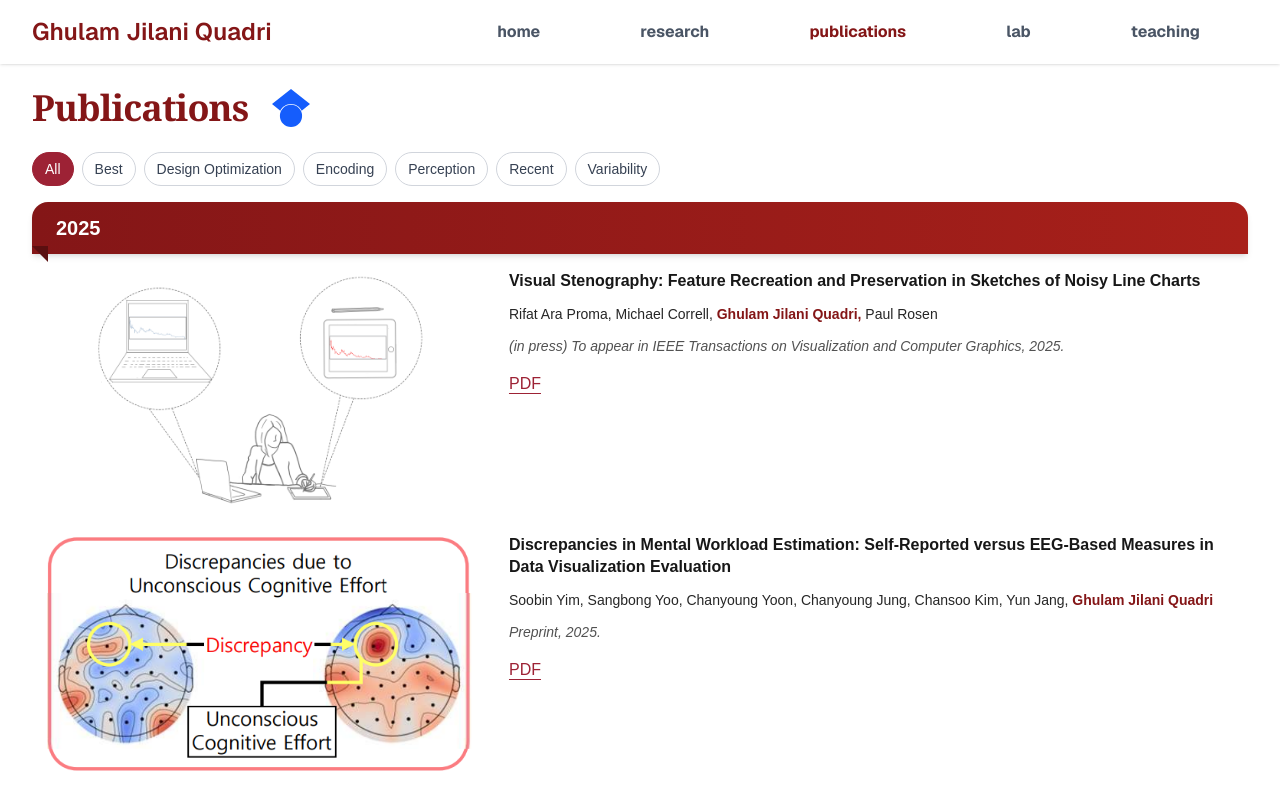
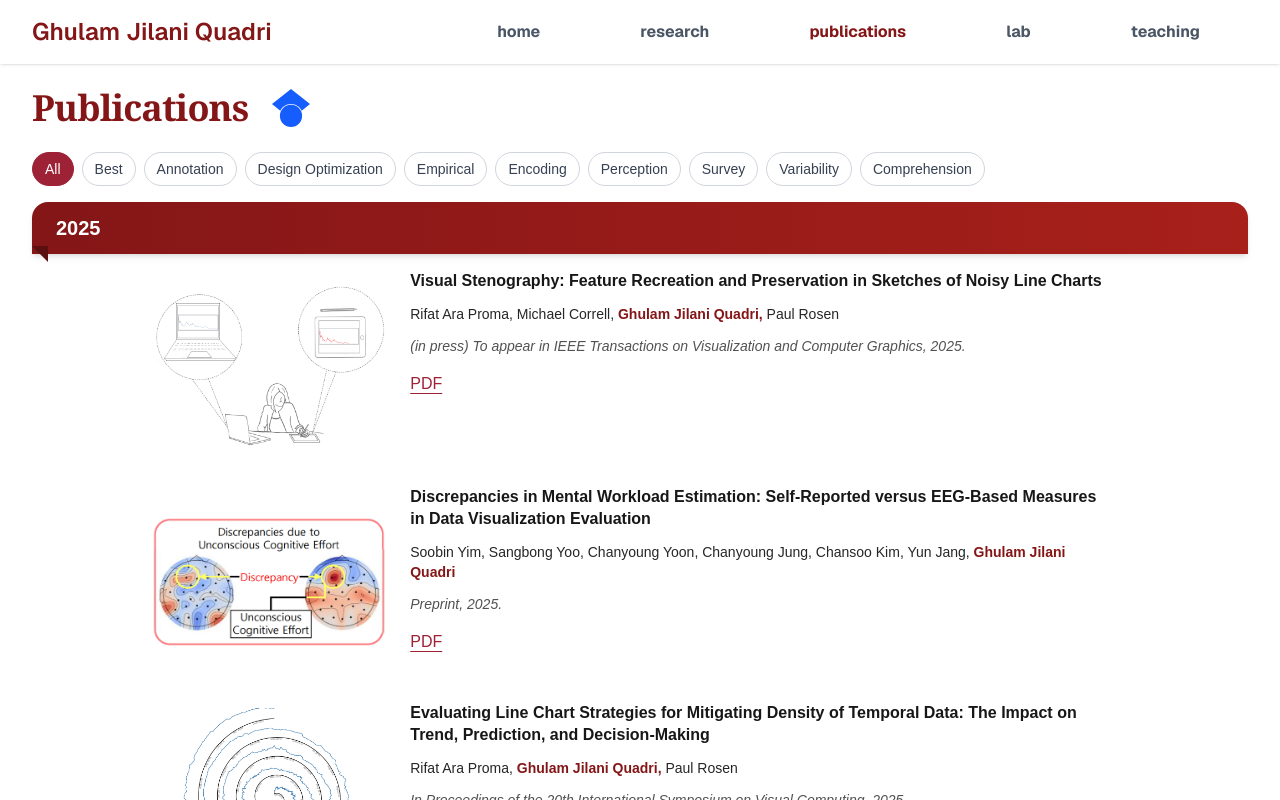
Before and after one commit to nischaldinesh/quadri_portfolio_website, a Next.js app: page /publications in a window 1280 px wide. Shown: the top 800 px of the page. Built offline with nearby package versions, Linux system fonts and the light colour scheme.

Commit message:
feat: new changes

```diff
--- a/app/page.tsx
+++ b/app/page.tsx
@@ -16,19 +16,41 @@ const PREFERRED_TAG_ORDER = [
   "Design Optimization",
   "Variability",
   "Encoding",
+  "Empirical",
+  "Survey",
 ];
 
 export default function Page() {
   const latestNews = newsItems.slice(0, 4); // show only first 4 news items
-  const [activeTag, setActiveTag] = useState<string>("Best"); // default = Best
+
+  const dedupSelected = useMemo(() => {
+    const map = new Map<string, any>();
+    const dups: string[] = [];
+    for (const p of selectedPulications) {
+      if (map.has(p.slug)) {
+        dups.push(p.slug);
+        continue;
+      }
+      map.set(p.slug, p);
+    }
+    if (dups.length) {
+      console.warn(
+        "Duplicate selectedPulications slugs detected (keeping first):",
+        Array.from(new Set(dups))
+      );
+    }
+    return Array.from(map.values());
+  }, []);
 
   const visibleTags = useMemo(() => {
-    const s = new Set<string>();
-    selectedPulications.forEach((p: any) =>
-      p.tags?.forEach((t: string) => s.add(t))
+    const present = new Set<string>();
+    dedupSelected.forEach((p: any) =>
+      p.tags?.forEach((t: string) => present.add(t))
     );
-    return PREFERRED_TAG_ORDER.filter((t) => s.has(t));
-  }, []);
+    return PREFERRED_TAG_ORDER.filter((t) => present.has(t));
+  }, [dedupSelected]);
+
+  const [activeTag, setActiveTag] = useState<string>("Recent"); // default = Best
 
   useEffect(() => {
     if (!visibleTags.includes(activeTag)) {
@@ -38,10 +60,9 @@ export default function Page() {
   }, [visibleTags, activeTag]);
 
   const filteredSelected = useMemo(() => {
-    return selectedPulications.filter((p: any) => p.tags?.includes(activeTag));
-  }, [activeTag]);
+    return dedupSelected.filter((p: any) => p.tags?.includes(activeTag));
+  }, [activeTag, dedupSelected]);
 
-  // Helper to normalize single or array link field on news items
   const toLinks = (link?: any) =>
     link ? (Array.isArray(link) ? link : [link]) : [];
 
@@ -307,7 +328,7 @@ export default function Page() {
               )}
 
               <ul className="space-y-5">
-                {filteredSelected.map((p: any) => {
+                {filteredSelected.map((p: any, i: number) => {
                   const extraPdf =
                     p.detail?.pdf &&
                     !p.links?.some((l: any) => l.label.toLowerCase() === "pdf")
@@ -317,7 +338,7 @@ export default function Page() {
 
                   return (
                     <li
-                      key={p.slug}
+                      key={`${p.slug}-${p.year ?? i}`}
                       className="bg-white p-4 shadow-sm hover:shadow-md transition-shadow"
                     >
                       <h3 className="text-neutral-900 leading-snug font-semibold">
@@ -326,15 +347,15 @@ export default function Page() {
 
                       {/* Authors */}
                       <p className="text-neutral-700 text-sm mt-1">
-                        {p.authors?.map((a: any, i: number) => (
+                        {p.authors?.map((a: any, ai: number) => (
                           <span
-                            key={`${p.slug}-a-${i}`}
+                            key={`${p.slug}-a-${ai}`}
                             className={
                               a.highlight ? "font-semibold text-[#841617]" : ""
                             }
                           >
                             {a.name}
-                            {i < p.authors.length - 1 ? ", " : ""}
+                            {ai < p.authors.length - 1 ? ", " : ""}
                           </span>
                         ))}
                       </p>
@@ -351,9 +372,9 @@ export default function Page() {
                       {/* Links row */}
                       {allLinks.length ? (
                         <div className="flex flex-wrap items-center gap-3 mt-3">
-                          {allLinks.map((l: any, i: number) => (
+                          {allLinks.map((l: any, li: number) => (
                             <Link
-                              key={`${p.slug}-l-${i}`}
+                              key={`${p.slug}-l-${li}`}
                               href={l.href}
                               target="_blank"
                               className="text-blue-600 hover:underline underline-offset-2 text-sm font-medium"
--- a/app/publications/page.tsx
+++ b/app/publications/page.tsx
@@ -6,13 +6,28 @@ import { useMemo, useState } from "react";
 
 const YEAR_ORDER = [2025, 2024, 2023, 2022, 2021, 2020, 2019, 2018, 2017];
 
+const TAG_ORDER: string[] = [
+  "All",
+  // "Recent",
+  "Best",
+  "Annotation",
+  "Comrehension",
+  "Design Optimization",
+  "Empirical",
+  "Encoding",
+  "Perception",
+  "Survey",
+  "Variability",
+];
+
+const HIDDEN_TAGS = new Set<string>(["Recent"]);
+
 function YearRibbon({ year }: { year: number }) {
   return (
     <div className="relative mb-2">
       <div className="bg-gradient-to-r rounded-t-2xl from-[#841617] to-[#a8201a] py-3 px-6 shadow-md">
         <h2 className="text-xl font-semibold text-white">{year}</h2>
       </div>
-
       <div className="absolute left-0 -bottom-2 w-0 h-0 border-l-[16px] border-l-transparent border-t-[16px] border-t-[#5a0f10]" />
     </div>
   );
@@ -21,16 +36,60 @@ function YearRibbon({ year }: { year: number }) {
 export default function PublicationsPage() {
   const [activeTag, setActiveTag] = useState<string | null>(null);
 
-  const allTags = useMemo(() => {
-    const set = new Set<string>();
-    publications.forEach((p) => p.tags?.forEach((t) => set.add(t)));
-    return Array.from(set).sort((a, b) => a.localeCompare(b));
+  const dedupedPublications = useMemo(() => {
+    const seen = new Set<string>();
+    const dups: string[] = [];
+    const out: typeof publications = [];
+
+    for (const p of publications) {
+      if (seen.has(p.slug)) {
+        dups.push(p.slug);
+        continue;
+      }
+      seen.add(p.slug);
+      out.push(p);
+    }
+
+    if (dups.length) {
+      console.warn(
+        "Duplicate publication slugs detected (keeping first):",
+        Array.from(new Set(dups))
+      );
+    }
+
+    return out;
   }, []);
 
+  const { allTags, counts } = useMemo(() => {
+    const counts = new Map<string, number>();
+
+    dedupedPublications.forEach((p) => {
+      p.tags?.forEach((t) => {
+        if (!HIDDEN_TAGS.has(t)) {
+          counts.set(t, (counts.get(t) ?? 0) + 1);
+        }
+      });
+    });
+
+    const orderIndex = (t: string) => {
+      const idx = TAG_ORDER.indexOf(t);
+      return idx === -1 ? Number.POSITIVE_INFINITY : idx;
+    };
+
+    const allTags = Array.from(counts.keys()).sort((a, b) => {
+      const ai = orderIndex(a);
+      const bi = orderIndex(b);
+      if (ai !== bi) return ai - bi;
+      return a.localeCompare(b);
+    });
+
+    return { allTags, counts };
+  }, [dedupedPublications]);
+
   const filtered = useMemo(() => {
-    if (!activeTag) return publications;
-    return publications.filter((p) => p.tags?.includes(activeTag));
-  }, [activeTag]);
+    if (!activeTag) return dedupedPublications;
+    return dedupedPublications.filter((p) => p.tags?.includes(activeTag));
+  }, [activeTag, dedupedPublications]);
 
   const byYear = YEAR_ORDER.map((year) => ({
     year,
@@ -39,7 +98,6 @@ export default function PublicationsPage() {
 
   return (
     <main className="min-h-screen bg-white">
-      {/* Page header */}
       <section className="flex gap-6 max-w-7xl mx-auto px-4 sm:px-6 lg:px-8 py-6 items-center">
         <h1 className="text-3xl sm:text-4xl font-semibold font-serif tracking-tight text-[#841617] [text-wrap:balance]">
           Publications
@@ -56,7 +114,6 @@ export default function PublicationsPage() {
         </a>
       </section>
 
-      {/* Tags filter */}
       <section className="max-w-7xl mx-auto px-4 sm:px-6 lg:px-8 pb-4">
         <div className="flex flex-wrap items-center gap-2">
           <button
@@ -67,12 +124,15 @@ export default function PublicationsPage() {
                 ? "bg-[#9D2235] text-white border-[#9D2235]"
                 : "bg-white text-gray-700 border-gray-300 hover:bg-gray-50",
             ].join(" ")}
+            title="Show all publications"
+            aria-pressed={activeTag === null}
           >
             All
           </button>
 
           {allTags.map((tag) => {
             const active = activeTag === tag;
+            // const count = counts.get(tag) ?? 0;
             return (
               <button
                 key={tag}
@@ -87,13 +147,15 @@ export default function PublicationsPage() {
                 aria-pressed={active}
               >
                 {tag}
+                {/* <span className={active ? "opacity-90 ml-1" : "text-gray-500 ml-1"}>
+                  ({count})
+                </span> */}
               </button>
             );
           })}
         </div>
       </section>
 
-      {/* Year groups with ribbon-fold headers */}
       <section className="max-w-7xl mx-auto px-4 sm:px-6 lg:px-8 pb-16 space-y-12">
         {byYear.map(({ year, items }) =>
           items.length > 0 ? (
@@ -101,7 +163,7 @@ export default function PublicationsPage() {
               <YearRibbon year={year} />
               <div className="space-y-6 mt-4">
                 {items.map((pub) => (
-                  <PublicationCard key={pub.slug} pub={pub} />
+                  <PublicationCard key={`${pub.slug}-${pub.year}`} pub={pub} />
                 ))}
               </div>
             </div>
--- a/components/PublicationCard.tsx
+++ b/components/PublicationCard.tsx
@@ -26,7 +26,6 @@ export type Publication = {
 export default function PublicationCard({ pub }: { pub: Publication }) {
   const { image, links } = pub;
 
-  // Merge links[] with detail.pdf if not already included
   const extraPdf =
     pub.detail?.pdf && !links?.some((l) => l.label.toLowerCase() === "pdf")
       ? [{ label: "PDF", href: pub.detail.pdf }]
@@ -34,31 +33,28 @@ export default function PublicationCard({ pub }: { pub: Publication }) {
   const allLinks = [...(links || []), ...extraPdf];
 
   return (
-    <article className="group rounded-xl bg-transparent transition-transform duration-200 hover:-translate-y-[1px]">
-      <div className="flex flex-col md:flex-row gap-6">
-        {/* Media */}
-        <div className="md:w-[38%] w-full">
+    <article className="group mx-auto max-w-5xl px-4 sm:px-6 rounded-xl bg-transparent transition-transform duration-200 hover:-translate-y-[1px]">
+      <div className="flex flex-col md:flex-row gap-5 md:gap-6">
+        <div className="md:w-[24%] w-full">
           {image ? (
-            <div className="relative w-full h-44 sm:h-52 md:h-56 lg:h-60 flex items-center justify-center bg-white">
+            <div className="relative w-full h-36 sm:h-40 md:h-44 lg:h-48 flex items-center justify-center bg-white">
               <Image
                 src={image.src}
                 alt={image.alt}
                 fill
                 className="object-contain"
-                sizes="(max-width: 768px) 100vw, 38vw"
+                sizes="(max-width: 768px) 100vw, 28vw"
                 priority={false}
               />
             </div>
           ) : (
-            <div className="w-full h-44 sm:h-52 md:h-56 lg:h-60 bg-neutral-100 flex items-center justify-center text-neutral-400">
+            <div className="w-full h-36 sm:h-40 md:h-44 lg:h-48 bg-neutral-100 flex items-center justify-center text-neutral-400">
               No image
             </div>
           )}
         </div>
 
-        {/* Content */}
-        <div className="md:w-[62%] w-full flex flex-col gap-2.5 md:gap-3">
-          {/* Award / highlight badge */}
+        <div className="md:w-[72%] w-full flex flex-col gap-2.5 md:gap-3">
           {pub.highlight && (
             <span className="inline-flex w-fit items-center rounded-full bg-amber-100 text-amber-900 px-2.5 py-0.5 text-xs font-semibold">
               {pub.highlight}
@@ -104,20 +100,6 @@ export default function PublicationCard({ pub }: { pub: Publication }) {
               ))}
             </div>
           )}
-
-          {/* Optional tags (kept off for minimal look) */}
-          {/* {pub.tags?.length ? (
-            <div className="flex flex-wrap gap-2 pt-1">
-              {pub.tags.map((t) => (
-                <span
-                  key={`${pub.slug}-tag-${t}`}
-                  className="text-xs px-2.5 py-1 rounded-full bg-neutral-100 text-neutral-700"
-                >
-                  {t}
-                </span>
-              ))}
-            </div>
-          ) : null} */}
         </div>
       </div>
     </article>
--- a/data/publications.ts
+++ b/data/publications.ts
@@ -47,6 +47,7 @@ export const publications: Publication[] = [
       src: "/publications/vs.png",
       alt: "Visual Stenography Image",
     },
+    tags: ["Recent", "Encoding", "Perception", "Empirical"],
   },
   {
     slug: "discrepancies-in-mental-workload",
@@ -65,6 +66,7 @@ export const publications: Publication[] = [
     venue: "Preprint, 2025.",
     links: [{ label: "PDF", href: "https://arxiv.org/pdf/2507.09262" }],
     image: { src: "/publications/dmw.png", alt: "Distortion Image" },
+    tags: ["Recent", "Perception", "Encoding"],
   },
   {
     slug: "evaluating-line-chart",
@@ -83,6 +85,7 @@ export const publications: Publication[] = [
       src: "/publications/elc.png",
       alt: "Evaluating line strategies",
     },
+    tags: ["Perception", "Recent", "Empirical"],
   },
   {
     slug: "distortion-aware",
@@ -107,6 +110,7 @@ export const publications: Publication[] = [
         href: "https://ieeexplore.ieee.org/stamp/stamp.jsp?tp=&arnumber=11184260",
       },
     ],
+    tags: ["Encoding", "Perception", "Recent"],
   },
   {
     slug: "understanding-bias",
@@ -125,6 +129,7 @@ export const publications: Publication[] = [
       "In Proceedings of the Workshop on Visualization for Communication (VisComm) at IEEE VIS, 2025.",
     links: [{ label: "PDF", href: "https://arxiv.org/pdf/2507.20805" }],
     image: { src: "/publications/ub.png", alt: "Bias Image" },
+    tags: ["Empirical", "Encoding"],
   },
   {
     slug: "subitizing-visualization",
@@ -146,7 +151,7 @@ export const publications: Publication[] = [
       { label: "PDF", href: "https://arxiv.org/abs/2508.17460" },
     ],
     highlight: "Best Paper Honorable Mention (IEEE VIS 2025) 🏆",
-    tags: ["Best"],
+    tags: ["Best", "Recent", "Empirical", "Encoding"],
   },
   {
     slug: "annotation-survey-2025",
@@ -166,6 +171,7 @@ export const publications: Publication[] = [
       { label: "DOI", href: "https://arxiv.org/abs/2410.05579" },
       { label: "PDF", href: "https://arxiv.org/pdf/2410.05579" },
     ],
+    tags: ["Recent", "Survey", "Perception"],
   },
   // 2024
   {
@@ -190,7 +196,7 @@ export const publications: Publication[] = [
       { label: "PDF", href: "https://arxiv.org/pdf/2408.16079" },
       { label: "Shape Tool", href: "https://shape-it-up-eec5e.web.app/" },
     ],
-    tags: ["Recent", "Encoding", "Design Optimization"],
+    tags: ["Recent", "Encoding", "Perception", "Empirical"],
   },
   {
     slug: "annotation-design-space",
@@ -221,7 +227,7 @@ export const publications: Publication[] = [
         href: "https://osf.io/e5zq9/?view_only=173a644eb5d3448c832408baf3b050b0",
       },
     ],
-    tags: ["Recent", "Design Optimization"],
+    tags: ["Recent", "Annotation"],
   },
   {
     slug: "evaluation-method-balance",
@@ -301,6 +307,7 @@ export const publications: Publication[] = [
     detail: {
       pdf: "https://journals.sagepub.com/doi/epdf/10.1177/14738716241270247",
     },
+    tags: ["Annotation"],
   },
   {
     slug: "task-design-optimized",
@@ -316,7 +323,7 @@ export const publications: Publication[] = [
     links: [
       { label: "DOI", href: "https://ieeexplore.ieee.org/document/10736168" },
     ],
-    tags: ["Design Optimization"],
+    tags: ["Design Optimization", "Empirical"],
   },
   {
     slug: "do-you-see-what-i-see",
@@ -342,7 +349,7 @@ export const publications: Publication[] = [
       { label: "PDF", href: "https://arxiv.org/pdf/2402.15605" },
       { label: "Data", href: "https://osf.io/869ev/" },
     ],
-    tags: ["Recent", "Perception"],
+    tags: ["Recent", "Perception", "Comprehension"],
   },
   {
     slug: "categorical-color-perception",
@@ -370,7 +377,7 @@ export const publications: Publication[] = [
       { label: "Preprint", href: "https://arxiv.org/pdf/2404.03787" },
       { label: "EuroVis News", href: "https://event.sdu.dk/eurovis/awards" },
     ],
-    tags: ["Best", "Encoding"],
+    tags: ["Best", "Encoding", "Perception", "Empirical"],
   },
   {
     slug: "clams",
@@ -404,7 +411,7 @@ export const publications: Publication[] = [
       },
     ],
     highlight: "Best Paper Honorable Mention (IEEE VIS 2023) 🏆",
-    tags: ["Recent", "Best", "Perception", "Variability"],
+    tags: ["Best", "Variability"],
   },
   {
     slug: "exploring-annotation",
@@ -426,7 +433,7 @@ export const publications: Publication[] = [
       },
     ],
 
-    tags: [],
+    tags: ["Annotation"],
   },
   {
     slug: "measuring-categorical",
@@ -456,7 +463,7 @@ export const publications: Publication[] = [
       },
     ],
 
-    tags: [],
+    tags: ["Encoding", "Perception", "Empirical"],
   },
   {
     slug: "automatic-scatterplot",
@@ -486,7 +493,7 @@ export const publications: Publication[] = [
       },
     ],
 
-    tags: [],
+    tags: ["Perception", "Encoding", "Design Optimization"],
   },
   {
     slug: "qualitative-eval",
@@ -508,7 +515,7 @@ export const publications: Publication[] = [
       },
     ],
 
-    tags: [],
+    tags: ["Annotation", "Empirical"],
   },
   {
     slug: "survey-perception",
@@ -535,7 +542,7 @@ export const publications: Publication[] = [
       },
     ],
 
-    tags: [],
+    tags: ["Survey", "Encoding", "Perception"],
   },
   {
     slug: "constructing-frameworks",
@@ -555,7 +562,13 @@ export const publications: Publication[] = [
       },
     ],
     highlight: "2022 IEEE VGTC Best Dissertation Award 🏆",
-    tags: ["Best"],
+    tags: [
+      "Best",
+      "Perception",
+      "Encoding",
+      "Empirical",
+      "Design Optimization",
+    ],
   },
   {
     slug: "modeling-influence",
@@ -584,7 +597,7 @@ export const publications: Publication[] = [
       },
     ],
 
-    tags: [],
+    tags: ["Encoding", "Empirical", "Perception"],
   },
   {
     slug: "lineSmooth",
@@ -617,7 +630,7 @@ export const publications: Publication[] = [
       },
     ],
 
-    tags: [],
+    tags: ["Encoding", "Perception", "Empirical"],
   },
   {
     slug: "you-cant",
@@ -637,7 +650,7 @@ export const publications: Publication[] = [
       },
     ],
 
-    tags: [],
+    tags: ["Empirical", "Survey"],
   },
   {
     slug: "variations-observed",
@@ -679,7 +692,7 @@ export const publications: Publication[] = [
       },
     ],
 
-    tags: [],
+    tags: ["Encoding", "Perception"],
   },
   {
     slug: "make-bone",
@@ -753,7 +766,7 @@ export const publications: Publication[] = [
       },
     ],
 
-    tags: [],
+    tags: ["Best"],
   },
   {
     slug: "data-aggregation",
@@ -787,11 +800,21 @@ const selectBySlugs = (slugs: string[]) =>
     .filter((p): p is Publication => Boolean(p));
 
 export const selectedPulications: Publication[] = selectBySlugs([
+  "visual-stenography",
+  "distortion-aware",
+  "annotation-survey-2025",
+  "shape-it-up",
+  "annotation-design-space",
+  "subitizing-visualization",
+
+  "measuring-categorical",
+  "survey-perception",
+  "constructing-frameworks",
+
   "categorical-color-perception",
-  "annotation-design-space",
+
   "clams",
-  "task-design-optimized",
+
+  "automatic-scatterplot",
   "do-you-see-what-i-see",
-  "subitizing-visualization",
-  "annotation-survey-2025",
 ]);
--- a/data/research.ts
+++ b/data/research.ts
@@ -7,7 +7,7 @@ export type Project = {
 
 export const projects: Project[] = [
   {
-    title: "High Level Visual Comprehension",
+    title: "High Level Visualization Comprehension",
     description: `High-level Visual comprehension describes the overall knowledge a viewer intuitively gains about the data without explicit cueing or guidance. Our work investigates the high-level patterns people naturally see when encountering a visualization without a guiding task. People's interpretations vary with both the features of the visualization itself and people's backgrounds, specifically their visual literacy, familiarity with graphs and data, and educational and professional backgrounds. Does comprehension reflect the salient statistics and patterns that emerge organically from a particular combination of data and design?`,
     images: [
       { src: "/projects/Poster.png", alt: "Visual Comprehension Project" },
```
